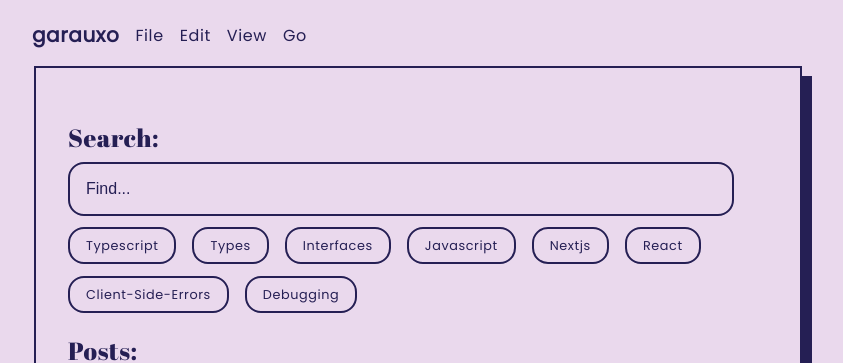
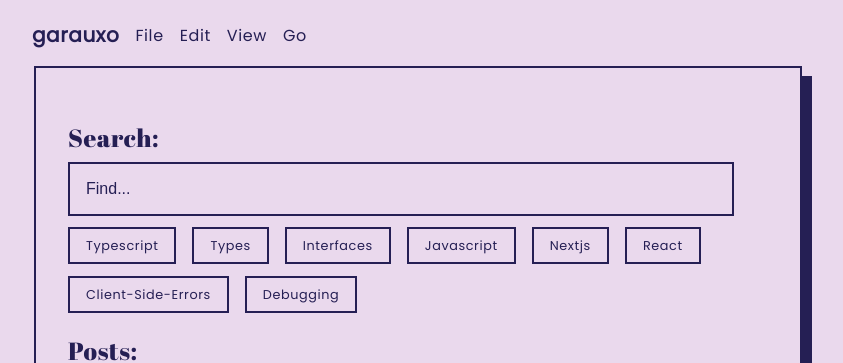
Before and after one commit to developer-gabe/nextjs-project, a Next.js app: page /posts in a window 1280 px wide. Shown: the top 363 px of the page, without its empty margins (222-1065 px from the left). Built offline with nearby package versions, Linux system fonts and the light colour scheme; a small style sheet from the web is missing.

Commit message:
Remove border-radius

```diff
--- a/components/bio.jsx
+++ b/components/bio.jsx
@@ -26,7 +26,6 @@ class Bio extends Component {
 					{`
 						.bio-image {
 							max-width: 220px;
-							border-radius: 26px;
 						}
 
 						.bio {
--- a/styles/blog-post.css
+++ b/styles/blog-post.css
@@ -50,12 +50,8 @@ article {
 
 article img {
 	width: 100%;
-	border-radius: 16px;
 }
 
-pre {
-	border-radius: 16px;
-}
 
 ul, ol {
 	margin-left: 1rem;
--- a/styles/globals.css
+++ b/styles/globals.css
@@ -186,7 +186,6 @@ footer {
 	background: var(--secondary-color);
 	border: 2px solid var(--primary-color);
 	color: var(--primary-color);
-	border-radius: 16px;
 	font-size: 1rem;
 	}
 
@@ -215,7 +214,6 @@ footer {
 	text-decoration: none;
 	background: transparent;
 	color: var(--button-text-color);
-	border-radius: 16px;
 	border: 2px solid var(--button-border-color);
 	padding: 0.5rem 1rem;
 	font-size: 0.8rem;
```
